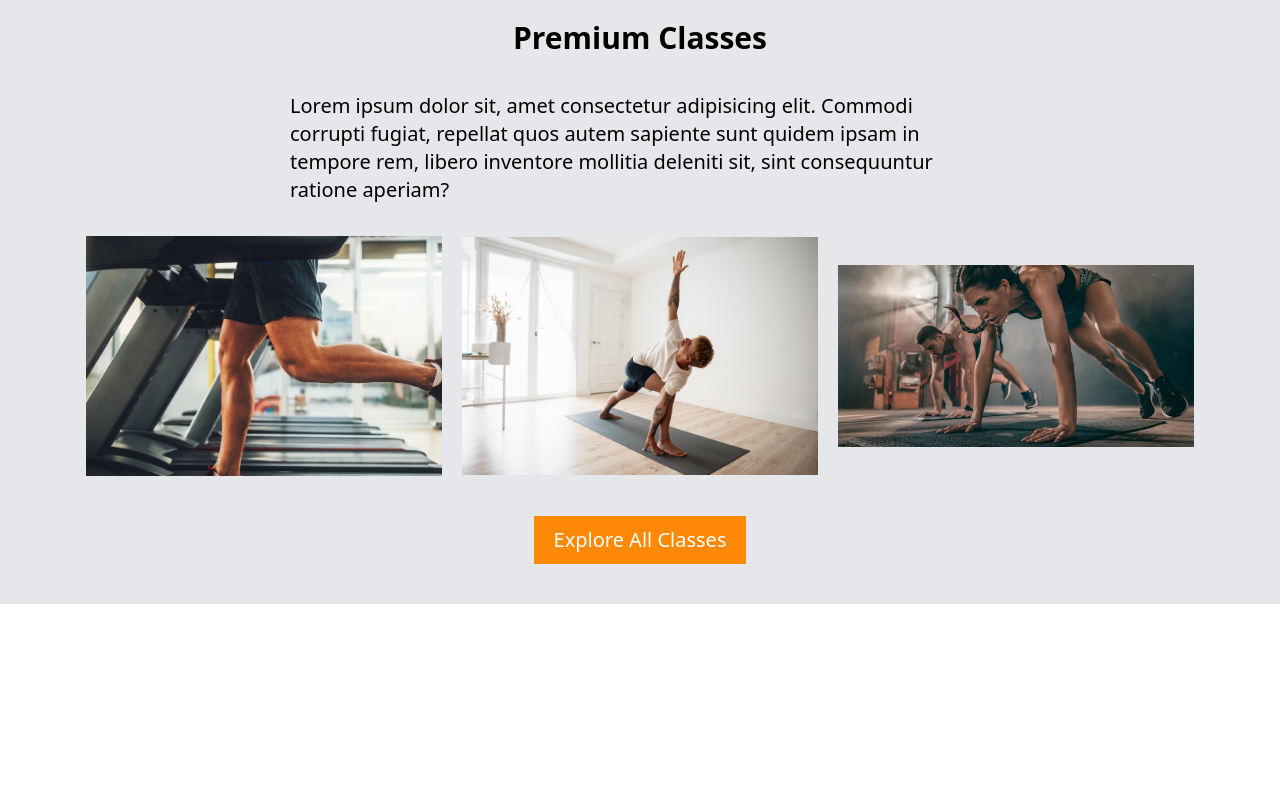
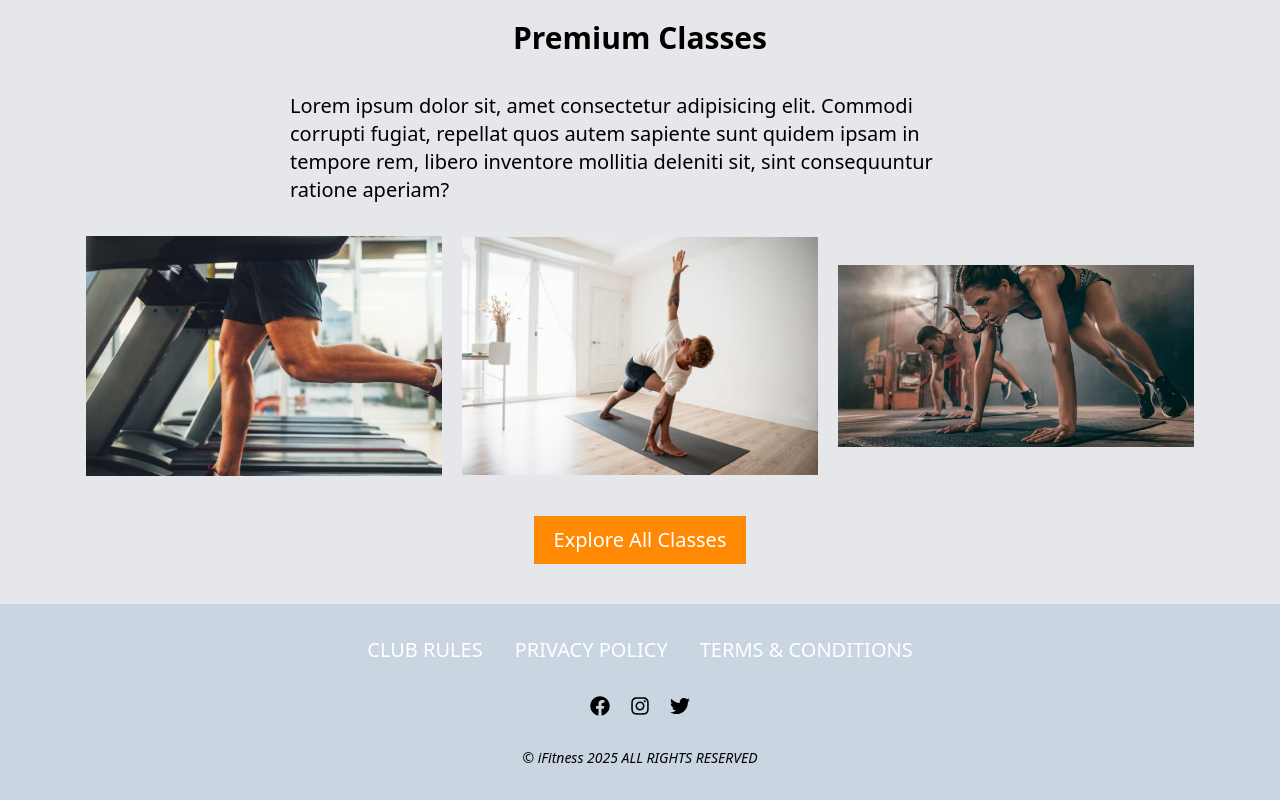
Before and after one commit to gingerbread77/GYM, a React (Vite) app in the folder frontend/: page / in a window 1280 px wide. Shown: the part 860-1660 px from the top of the page. Before the commit the page ends 1464 px from the top, so only its background shows below. Built offline with nearby package versions, Linux system fonts and the light colour scheme.

Commit message:
Add footer to all routes

```diff
--- a/frontend/package.json
+++ b/frontend/package.json
@@ -26,6 +26,7 @@
     "eslint-plugin-react-hooks": "^5.1.0",
     "eslint-plugin-react-refresh": "^0.4.19",
     "globals": "^15.15.0",
+    "react-icons": "^5.5.0",
     "vite": "^6.2.0"
   }
 }
--- a/frontend/src/App.jsx
+++ b/frontend/src/App.jsx
@@ -2,6 +2,7 @@ import React from 'react'
 import { Routes, Route } from 'react-router-dom'
 import Home from './pages/Home'
 import Navbar from './components/Navbar'
+import Footer from './components/Footer'
 
 const App = () => {
   return (
@@ -10,6 +11,7 @@ const App = () => {
       <Routes>
         <Route path='/' element={<Home/>}/>
       </Routes>
+      <Footer/>
     </div>
   )
 }
--- /dev/null
+++ b/frontend/src/components/Footer.jsx
@@ -0,0 +1,25 @@
+import React from 'react'
+import { NavLink } from 'react-router-dom'
+import { FaFacebook, FaInstagram, FaTwitter } from 'react-icons/fa'
+
+const Footer = () => {
+  return (
+    <footer className="bg-slate-300 flex flex-col items-center gap-8 py-8 max-h-60">
+      <div className="flex gap-8">
+        <NavLink to="/club-rules" className="text-xl text-white">CLUB RULES</NavLink>
+        <NavLink to="/privacy" className="text-xl text-white">PRIVACY POLICY</NavLink>
+        <NavLink to="/terms-conditions" className="text-xl text-white">TERMS & CONDITIONS</NavLink>
+      </div>
+      <div className="flex text-xl gap-5">
+      <FaFacebook />
+      <FaInstagram />
+      <FaTwitter />
+      </div>
+      <div className="text-sm italic">
+      <p>&copy; iFitness 2025 ALL RIGHTS RESERVED</p>
+      </div>
+    </footer>
+  )
+}
+
+export default Footer
```
Also changed, not shown: 1 other file (tests, documents, lock files or other folders).
